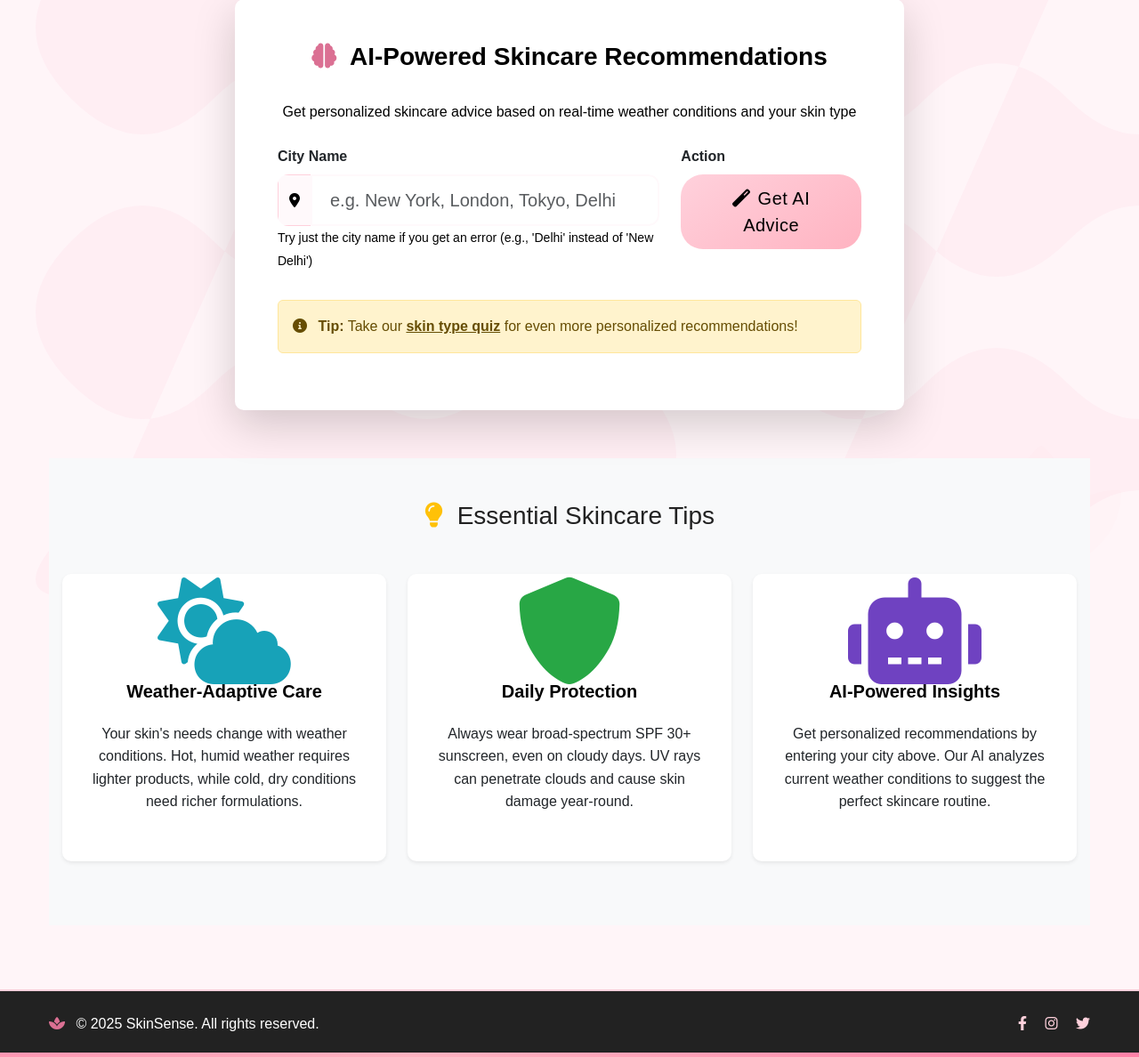
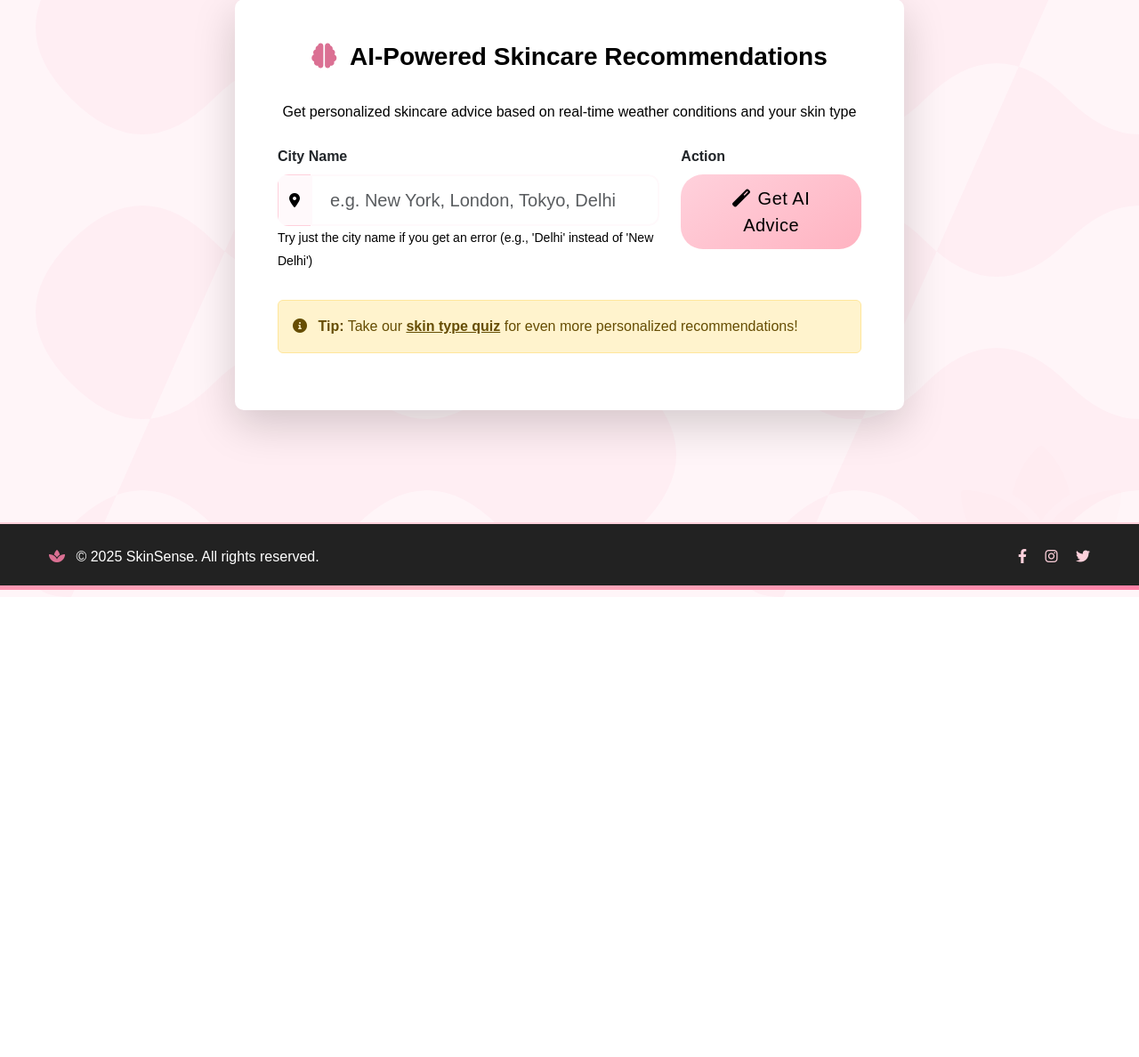
Before and after one commit to navyas1307/SkinSense, a Flask app: page /weather in a window 1280 px wide. Shown: the part 129-1317 px from the top of the page at 89% size. After the commit the page ends 800 px from the top, so only its background shows below. Run offline with Flask 3, Linux system fonts and the light colour scheme; some libraries are stand-ins or nearby versions.

Commit message:
Update weather.html

```diff
--- a/templates/weather.html
+++ b/templates/weather.html
@@ -270,52 +270,7 @@
     </div>
 </section>
 
-<!-- Skincare Tips Section (shown when no recommendations) -->
-{% if not recommendation %}
-<section class="py-5 bg-light">
-    <div class="container">
-        <h3 class="text-center mb-5">
-            <i class="fas fa-lightbulb me-2" style="color: #ffc107;"></i>
-            Essential Skincare Tips
-        </h3>
-        <div class="row">
-            <div class="col-md-4 mb-4">
-                <div class="card h-100 border-0 shadow-sm">
-                    <div class="card-body text-center p-4">
-                        <div class="feature-icon mb-3">
-                            <i class="fas fa-cloud-sun fa-3x" style="color: #17a2b8;"></i>
-                        </div>
-                        <h5 class="card-title">Weather-Adaptive Care</h5>
-                        <p class="card-text">Your skin's needs change with weather conditions. Hot, humid weather requires lighter products, while cold, dry conditions need richer formulations.</p>
-                    </div>
-                </div>
-            </div>
-            <div class="col-md-4 mb-4">
-                <div class="card h-100 border-0 shadow-sm">
-                    <div class="card-body text-center p-4">
-                        <div class="feature-icon mb-3">
-                            <i class="fas fa-shield-alt fa-3x" style="color: #28a745;"></i>
-                        </div>
-                        <h5 class="card-title">Daily Protection</h5>
-                        <p class="card-text">Always wear broad-spectrum SPF 30+ sunscreen, even on cloudy days. UV rays can penetrate clouds and cause skin damage year-round.</p>
-                    </div>
-                </div>
-            </div>
-            <div class="col-md-4 mb-4">
-                <div class="card h-100 border-0 shadow-sm">
-                    <div class="card-body text-center p-4">
-                        <div class="feature-icon mb-3">
-                            <i class="fas fa-robot fa-3x" style="color: #6f42c1;"></i>
-                        </div>
-                        <h5 class="card-title">AI-Powered Insights</h5>
-                        <p class="card-text">Get personalized recommendations by entering your city above. Our AI analyzes current weather conditions to suggest the perfect skincare routine.</p>
-                    </div>
-                </div>
-            </div>
-        </div>
-    </div>
-</section>
-{% endif %}
+
 
 <style>
 .weather-stat {
```
